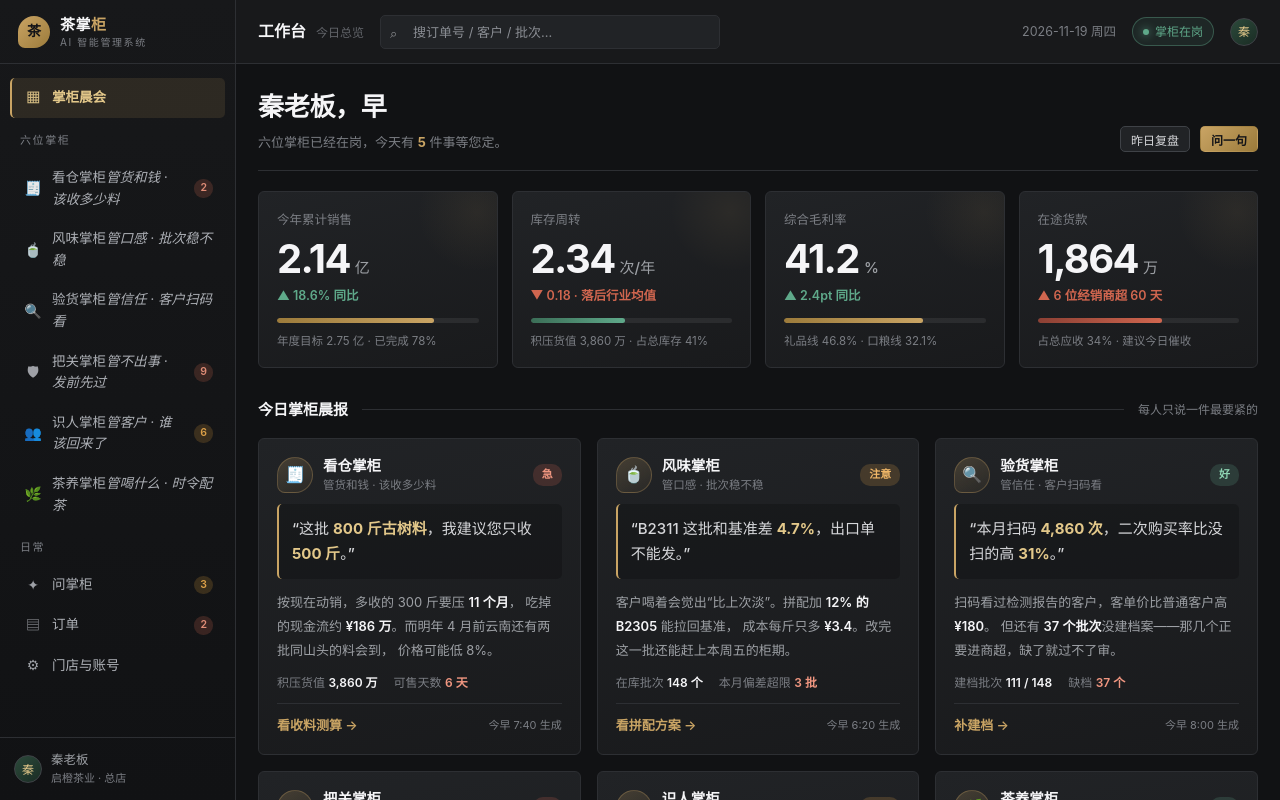
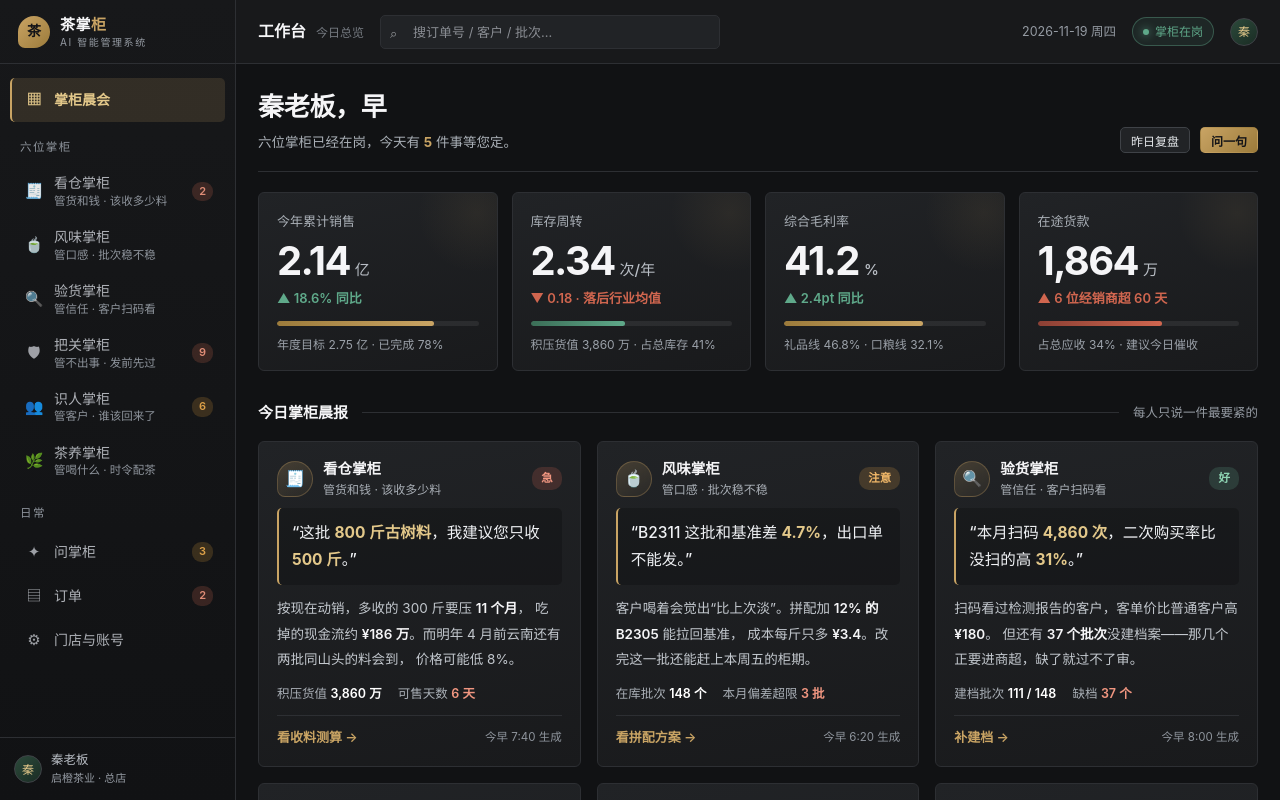
Before and after one commit to RichardChin1688/chazhanggui, a plain HTML site: page index.html in a window 1280 px wide. Drawn offline with Linux system fonts and the light colour scheme.

Commit message:
字迹提亮 + 侧栏改为六位掌柜

```diff
--- a/assets/app.css
+++ b/assets/app.css
@@ -430,3 +430,36 @@ button{font-family:inherit;cursor:pointer;}
   .ts-list{gap:8px;}
   .ts-item{font-size:12px;padding:6px 12px;}
 }
+
+/* ================= 可读性增强（字迹） ================= */
+:root{
+  --text:#E4E7EA;
+  --text2:#B9BEC5;
+  --muted:#959BA3;
+}
+body{font-size:14.5px;}
+.b-why{font-size:13.5px;color:#C3C8CE;line-height:1.9;}
+.b-kpi{font-size:12.5px;color:#A9AFB6;}
+.b-kpi b{color:#FFFFFF;}
+.b-time{font-size:11.5px;color:#8E949C;}
+.bn{font-size:12px;color:#9BA1A9;}
+.bk{font-size:13px;color:#A9AFB6;}
+.bd{font-size:13px;}
+.morn-sub{font-size:13.5px;color:#A9AFB6;}
+.mt-note{font-size:12.5px;color:#959BA3;}
+.ts-item{font-size:13.5px;color:#E4E7EA;}
+.b-name em{font-size:12px;color:#9BA1A9;}
+.b-say{font-size:15.5px;color:#F0F2F5;}
+.tag{font-size:12px;}
+.b-lvl{font-size:11.5px;}
+
+/* ================= 侧栏：掌柜带副标题 ================= */
+.sb-txt{display:flex;flex-direction:column;line-height:1.25;min-width:0;}
+.sb-txt em{font-style:normal;font-size:11.5px;color:#8E949C;margin-top:2px;letter-spacing:0;}
+.sb-item{padding:10px 12px;font-size:14px;}
+.sb-item .ico{font-size:15px;width:20px;}
+.sb-item.on .sb-txt em{color:var(--tea);}
+.sb-item.on{background:rgba(201,164,100,.16);}
+.sb-grp{font-size:11.5px;color:#8E949C;letter-spacing:1.4px;padding:16px 10px 8px;}
+.sb-item .badge{font-size:11px;padding:1px 7px;}
+.b-name em{font-size:12px;color:#A9AFB6;margin-top:3px;}
```
